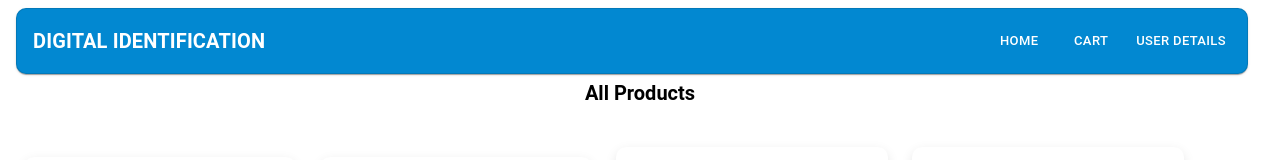
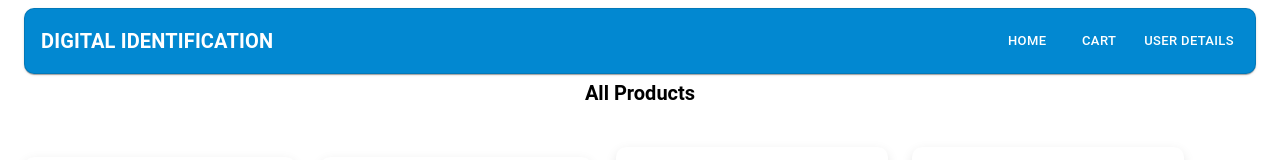
Before and after one commit to tarunnakka-web/Digital-ID-POC, a React (Create React App) app: page / in a window 1280 px wide. Shown: the top 160 px of the page. Built offline with nearby package versions, Linux system fonts and the light colour scheme; grey boxes are pictures that could not be loaded.

Commit message:
set the header position

```diff
--- a/src/components/Header/Header.js
+++ b/src/components/Header/Header.js
@@ -37,7 +37,7 @@ export default function Header() {
         boxShadow: 0,
         bgcolor: 'background.paper',
         borderRadius: '10px',
-        m: 1,
+        mt: 1,
       }}
     >
       <Container maxWidth="xlg">
```
